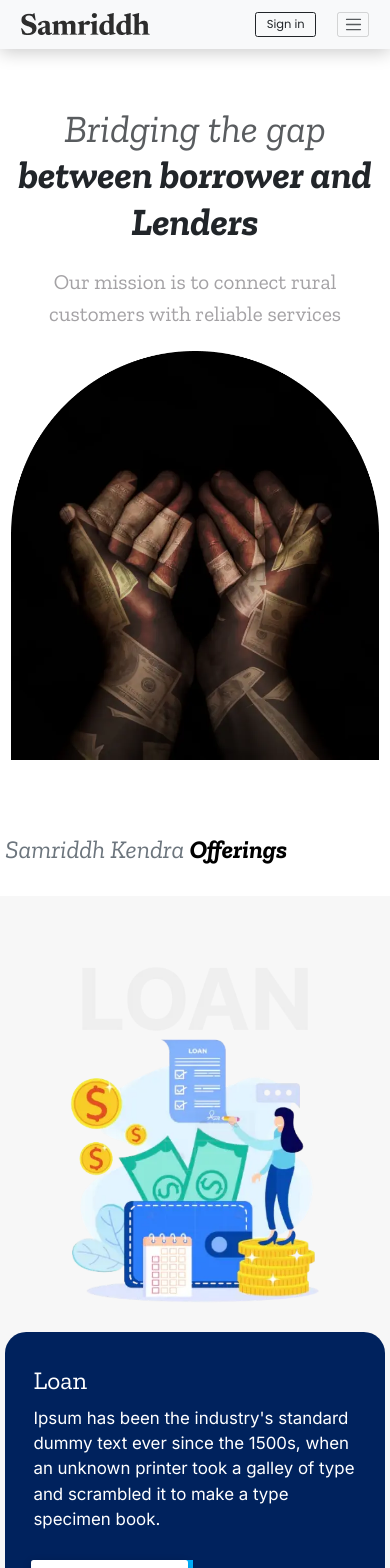
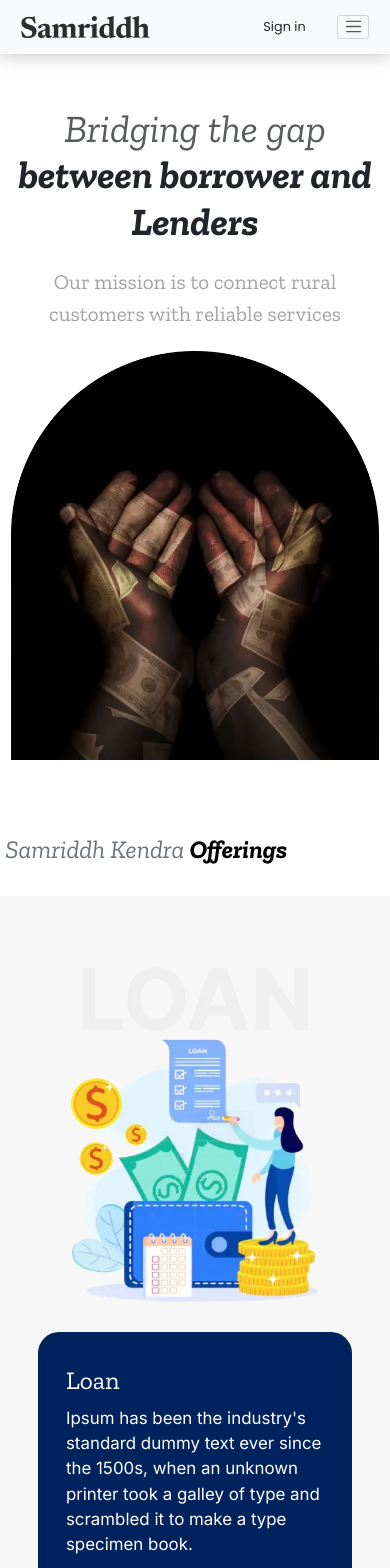
Before and after one commit to mohitanand744/Samriddh_React, a React (Vite) app: page / in a window 390 px wide. Shown: the top 1568 px of the page. Built offline with nearby package versions, Linux system fonts and the light colour scheme.

Commit message:
solved some minor problems.

```diff
--- a/src/Pages/Home.jsx
+++ b/src/Pages/Home.jsx
@@ -40,14 +40,14 @@ const Home = () => {
 
         <div className="container-fluid loan_container py-7">
           <div className="row justify-content-md-center justify-content-center align-items-center">
-            <div className="  col-xl-7 col-lg-6 col-md-12 col-sm-12 ">
+            <div className="  col-xl-7 col-lg-6 col-md-12 col-12 ">
               <div className="image_container d-flex flex-column align-items-center p-5">
                 <img className="img-fluid loan" src="./LOAN.webp" />
                 <img className="img-fluid loan2" src="./Loan_img_1.webp" />
               </div>
             </div>
-            <div className="  col-xl-5 col-lg-6 col-md-10 col-sm-10  ">
-              <div className="text_container mx-sm-4 mx-md-0  text-white d-flex flex-column justify-content-center align-items-start round">
+            <div className="  col-xl-5 col-lg-6 col-md-10 col-10  ">
+              <div className="text_container  text-white d-flex flex-column justify-content-center align-items-start round">
                 <p className="fs-36">Loan</p>
                 <p className="font-inter fs-24">
                   Ipsum has been the industry's standard dummy text ever since
@@ -69,7 +69,7 @@ const Home = () => {
         <div className="container-fluid insaurance py-7">
           <div className="row justify-content-md-center justify-content-center align-items-center">
             <div className="  col-xl-5 col-lg-6 col-md-10 col-sm-10  order-lg-last  order-md-last order-last">
-              <div className="text_container mx-sm-4 mx-md-0 text-white d-flex flex-column justify-content-center align-items-start round ">
+              <div className="text_container text-white d-flex flex-column justify-content-center align-items-start round ">
                 <p className="fs-36">Insaurance</p>
                 <p className="font-inter fs-24">
                   Ipsum has been the industry's standard dummy text ever since
@@ -497,10 +497,14 @@ const Home = () => {
                   </div>
                 </div>
               </div>
-              <div className="ratings-container col-xl-3 col-lg-4 col-md-12 col-12  mb-md-5 mb-5 d-flex justify-content-center order-md-first order-first">
+              <div className="ratings-container col-xl-3 col-lg-4 col-md-12 col-12  mb-md-5 mb-5 d-flex justify-content-center order-lg-last order-md-first order-first">
                 <div className=" text-center rating-card d-flex flex-column align-items-center ">
                   <div className="img-container">
-                    <img src="ratings.webp" alt="" />
+                    <img
+                      className="img-fluid avatar"
+                      src="avatar-img.webp"
+                      alt=""
+                    />
                   </div>
                   <p className="fs-3 text-white font-poppins mt-4">
                     Our Partners
--- a/src/components/NavBar/Nav.jsx
+++ b/src/components/NavBar/Nav.jsx
@@ -42,11 +42,13 @@ const Nav = () => {
                 Become Our Partner
               </NavLink>
             </li>
-            <button className="btn btn-outline-dark fs-3 px-4">Login</button>
+            <button className="btn btn-outline-dark fs-2 px-4 border-none">
+              Login
+            </button>
           </ul>
 
           <div className="d-lg-none d-flex align-items-center gap-5">
-            <button className="btn btn-outline-dark fs-3 px-4 sign_in">
+            <button className="btn btn-outline-dark fs-2 px-4 sign_in border-none">
               Sign in
             </button>
             <button
--- a/src/css/index.css
+++ b/src/css/index.css
@@ -100,6 +100,10 @@ li {
   color: #a4a2a5;
 }
 
+.border-none {
+  border: none !important;
+}
+
 .sign_in {
   display: none !important;
 }
@@ -177,6 +181,11 @@ li {
   backdrop-filter: blur(8px);
 }
 
+.row {
+  padding-left: 0 !important;
+  padding-right: 0 !important;
+}
+
 /***** End Sidebar Section *****/
 
 /* ---------------------------------------------------- */
@@ -184,12 +193,13 @@ li {
 /***** NavBar Section *****/
 
 .nav {
-  height: 7rem;
+  height: 7.7rem;
   padding: 0 4% !important;
 }
 
 .nav-item a {
   color: var(--text-gray);
+  font-size: 2.2rem !important;
 }
 
 /***** End NavBar Section *****/
@@ -239,6 +249,7 @@ li {
 /***** insaurance Container Section *****/
 
 .insaurance {
+  width: 100% !important;
   background: var(--bg-light-gray);
 
   & .image_container {
@@ -460,7 +471,11 @@ li {
       -o-border-radius: 50%;
 
       & img {
-        width: 17rem;
+        width: 15rem;
+      }
+
+      & .avatar {
+        width: 10.6rem;
       }
     }
 
@@ -485,12 +500,15 @@ li {
     & .slide {
       width: 5.5rem;
       height: 5.5rem;
-      padding: 1rem !important;
       border-radius: 50%;
       -webkit-border-radius: 50%;
       -moz-border-radius: 50%;
       -ms-border-radius: 50%;
       -o-border-radius: 50%;
+
+      & img {
+        width: 2.7rem;
+      }
     }
 
     & .reviews-container {
```
Also changed, not shown: public/avatar-img.webp (added).
